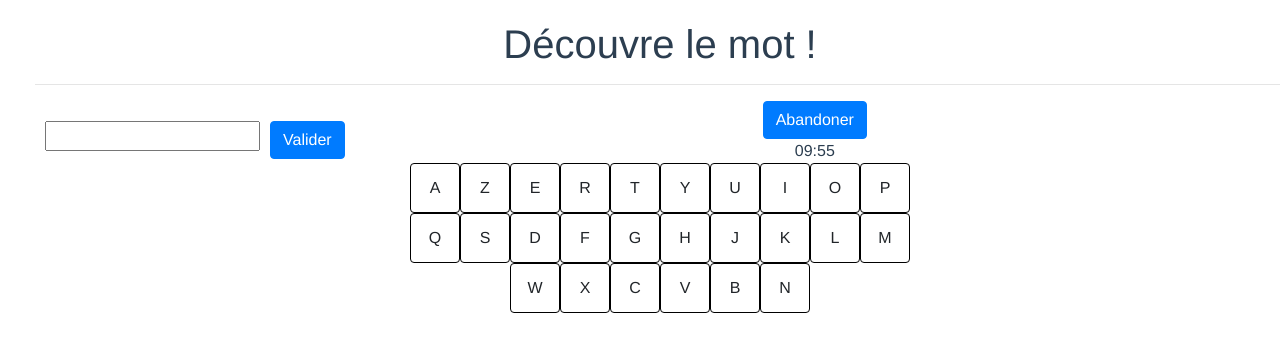
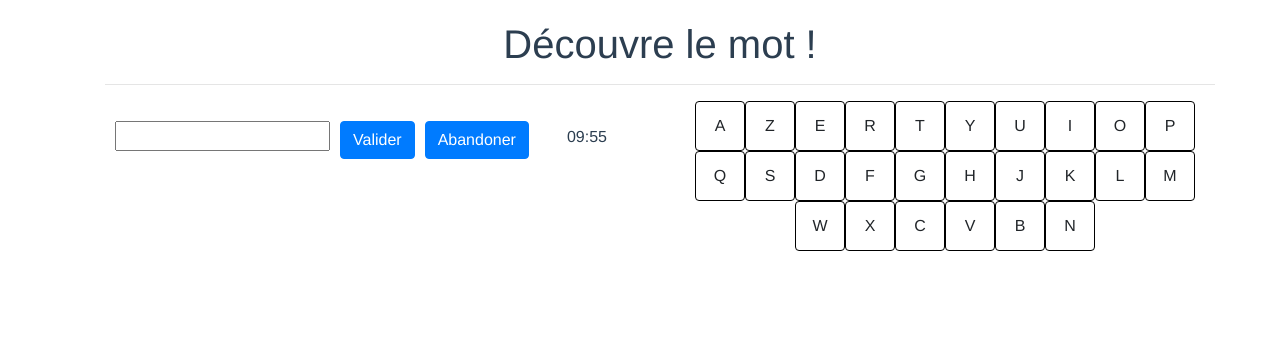
Before and after one commit to UE-FRONTEND/projet-2022-guitard-sayedabouljoud, a Vue app: page /game in a window 1280 px wide. Shown: the top 352 px of the page. Built offline with nearby package versions, Linux system fonts and the light colour scheme; no server answers.

Commit message:
fixed game style

```diff
--- a/src/composants/Game.vue
+++ b/src/composants/Game.vue
@@ -1,15 +1,23 @@
 <template>
   <abandon :show1="showModal" @close="showModal = false"/>
-  <div class="game">
+  <div class="game container">
     <h1 style="text-align: center">Découvre le mot !</h1>
     <hr/>
+    <div class="row">
+      <div class="col">
         <input id="text" type="text" v-model="txt"/>
         <input id="btn" type="button" class="btn btn-primary" value="Valider"/>
-    <input id="btn show-modal" type="button" class="btn btn-primary" value="Abandoner" @click="showModal = true"/>
+        <input id="btn" type="button" class="btn btn-primary" value="Abandoner" @click="showModal = true"/>
         <br/>
         <timer/>
+      </div>
+
+      <div class="col">
         <keyboard class="keyboard"/>
         <a>{{this.word}}</a>
+      </div>
+    </div>
+
   </div>
 </template>
 
```
Lines whose indentation alone changed are shown as unchanged.
